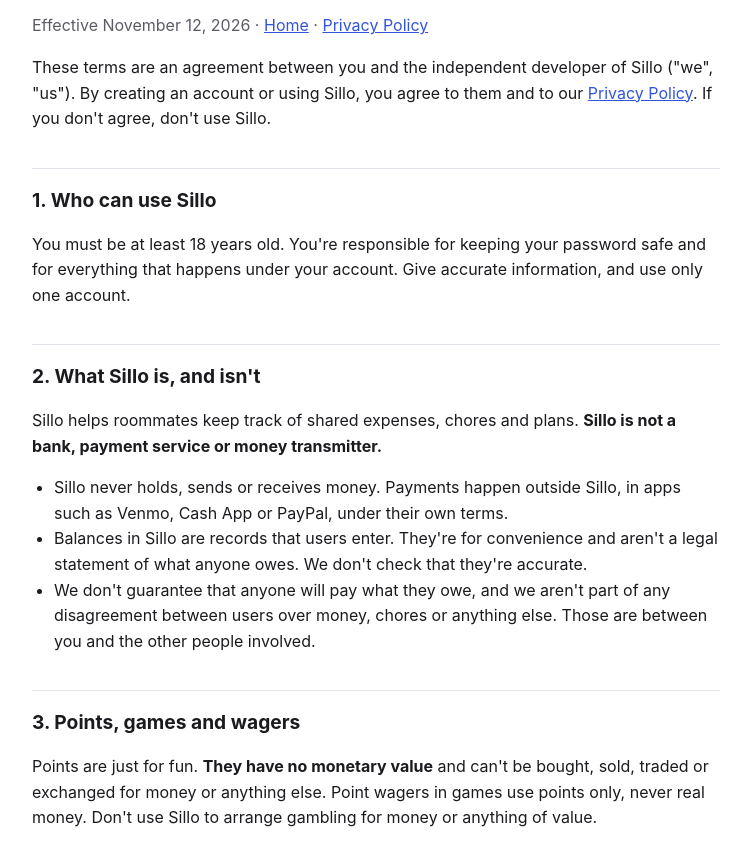
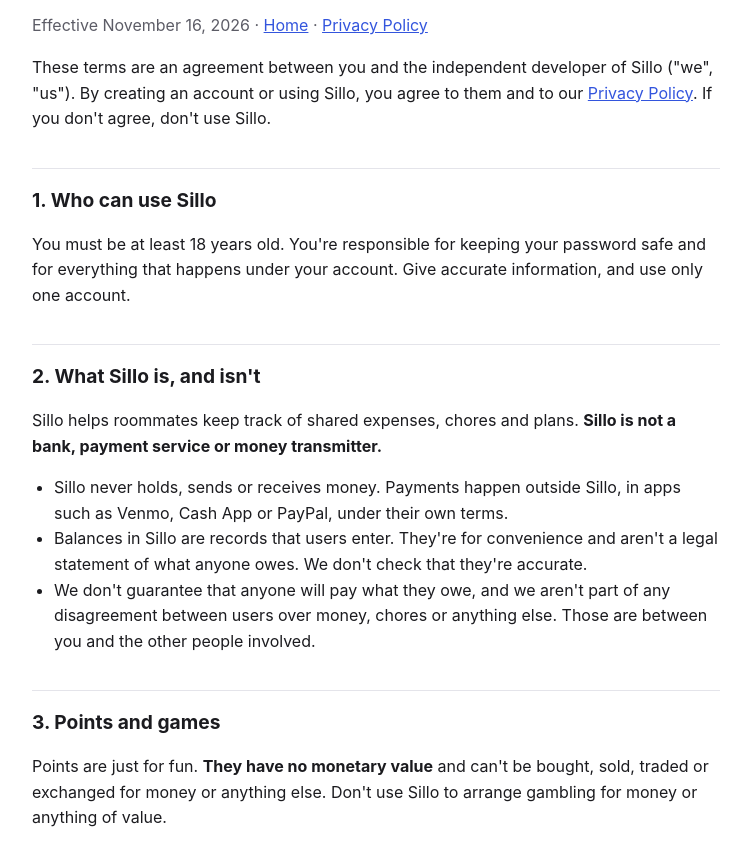
Before and after one commit to thesilloapp/sillo-legal, a plain HTML site: page terms.html in a window 1280 px wide. Shown: the part 71-935 px from the top of the page, without its empty margins (264-1012 px from the left). Drawn offline with Linux system fonts and the light colour scheme.

Commit message:
Add files via upload

```diff
--- a/terms.html
+++ b/terms.html
@@ -26,7 +26,7 @@
 <body>
 <main>
 <h1>Sillo Terms of Use</h1>
-<p class="muted">Effective November 12, 2026 · <a href="./">Home</a> · <a href="privacy.html">Privacy Policy</a></p>
+<p class="muted">Effective November 16, 2026 · <a href="./">Home</a> · <a href="privacy.html">Privacy Policy</a></p>
 
 <p>These terms are an agreement between you and the independent developer of Sillo ("we", "us"). By creating an account or using Sillo, you agree to them and to our <a href="privacy.html">Privacy Policy</a>. If you don't agree, don't use Sillo.</p>
 
@@ -41,8 +41,8 @@
   <li>We don't guarantee that anyone will pay what they owe, and we aren't part of any disagreement between users over money, chores or anything else. Those are between you and the other people involved.</li>
 </ul>
 
-<h2>3. Points, games and wagers</h2>
-<p>Points are just for fun. <strong>They have no monetary value</strong> and can't be bought, sold, traded or exchanged for money or anything else. Point wagers in games use points only, never real money. Don't use Sillo to arrange gambling for money or anything of value.</p>
+<h2>3. Points and games</h2>
+<p>Points are just for fun. <strong>They have no monetary value</strong> and can't be bought, sold, traded or exchanged for money or anything else. Don't use Sillo to arrange gambling for money or anything of value.</p>
 
 <h2>4. Your content</h2>
 <p>You keep ownership of what you post: messages, chores, expenses, polls and so on. You give us a limited license to store it and show it to the people in your spaces, only to run Sillo. You're responsible for what you post, and you confirm you have the right to post it.</p>
```
